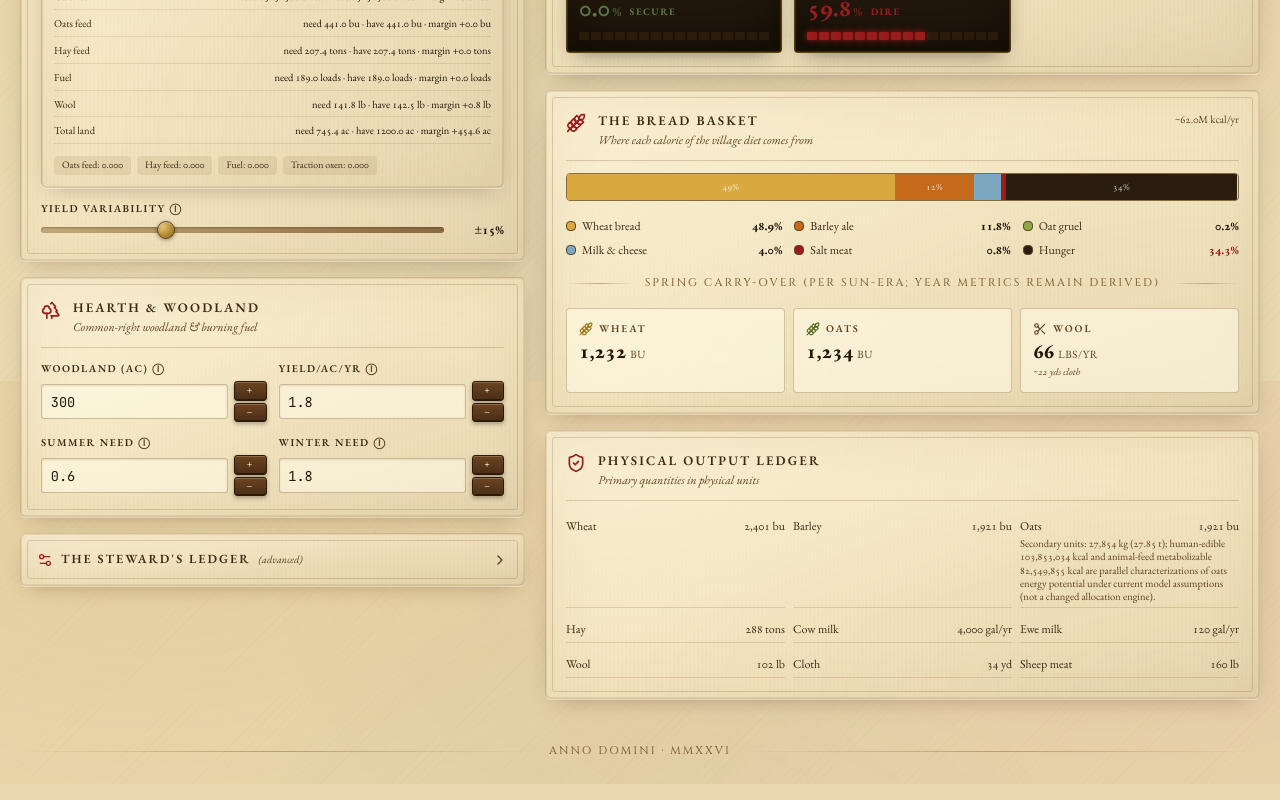
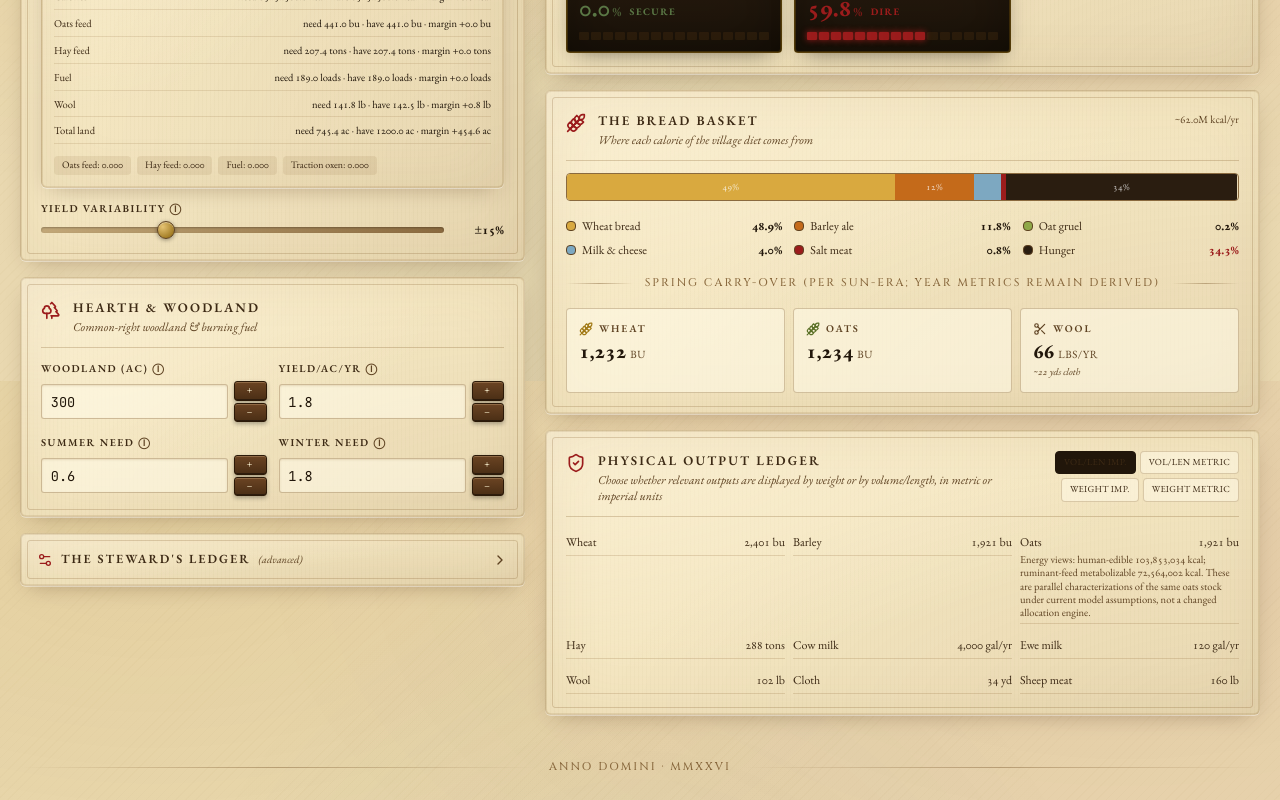
Before and after one commit to cmtalleyrand/medieval-village-sim, a React (Vite) app: page / in a window 1280 px wide. Shown: the part 1219-2019 px from the top of the page. Built offline with nearby package versions, Linux system fonts and the light colour scheme; a web font is replaced by a local one.

Commit message:
Add unit display toggle for physical ledger

```diff
--- a/package.json
+++ b/package.json
@@ -8,7 +8,8 @@
     "build": "vite build",
     "preview": "vite preview",
     "clean": "rm -rf dist server.js",
-    "lint": "tsc --noEmit"
+    "lint": "tsc --noEmit",
+    "test:unit": "tsx src/lib/unitDisplay.test.ts"
   },
   "dependencies": {
     "@google/genai": "^1.29.0",
--- a/src/components/OutcomesPanel.tsx
+++ b/src/components/OutcomesPanel.tsx
@@ -1,7 +1,8 @@
-import React, { useMemo } from 'react';
+import React, { useMemo, useState } from 'react';
 import { Skull, Flame, Beef, Scissors, Wheat, AlertTriangle, ShieldCheck, ShieldAlert, Scroll, Snowflake, Shirt } from 'lucide-react';
 import { Card, CardHeader, RiskMeter, StatLabel, StatValue, Tooltip, Fleuron } from './ui';
 import { SimParams, SimResult } from '../lib/simulation';
+import { buildPhysicalLedgerRows, type UnitDisplayMode } from '../lib/unitDisplay';
 
 interface Props {
   results: SimResult;
@@ -16,6 +17,8 @@ export function OutcomesPanel({ results, params, isSimulating }: Props) {
   const dailyKcal = params.households * (params.kcalPerDay.male * params.peoplePerHH.male + params.kcalPerDay.female * params.peoplePerHH.female + params.kcalPerDay.child * params.peoplePerHH.child);
   const yearlyKcal = dailyKcal * DAYS_PER_YEAR;
   const monthlyKcal = yearlyKcal / MONTHS_PER_YEAR;
+  const [unitMode, setUnitMode] = useState<UnitDisplayMode>('extentImperial');
+  const physicalLedgerRows = useMemo(() => buildPhysicalLedgerRows(results.conversionAudit, unitMode), [results.conversionAudit, unitMode]);
 
   const diet = useMemo(() => {
     const t = (results.diet.wheat + results.diet.barley + results.diet.oats + results.diet.dairy + results.diet.meat + results.diet.deficit) || 1;
@@ -172,25 +175,47 @@ export function OutcomesPanel({ results, params, isSimulating }: Props) {
       <Card>
         <CardHeader
           title="Physical Output Ledger"
-          subtitle="Primary quantities in physical units"
+          subtitle="Choose whether relevant outputs are displayed by weight or by volume/length, in metric or imperial units"
           icon={<ShieldCheck className="w-5 h-5" />}
+          right={<UnitModeToggle value={unitMode} onChange={setUnitMode} />}
         />
         <div className="grid grid-cols-2 lg:grid-cols-3 gap-2 text-[0.75rem]">
-          <LedgerRow label="Wheat" value={`${Math.round(results.conversionAudit.physicalOutputs.grainBushels.wheat).toLocaleString()} bu`} />
-          <LedgerRow label="Barley" value={`${Math.round(results.conversionAudit.physicalOutputs.grainBushels.barley).toLocaleString()} bu`} />
-          <LedgerRow
-            label="Oats"
-            value={`${Math.round(results.conversionAudit.physicalOutputs.grainBushels.oats).toLocaleString()} bu`}
-            sub={`Secondary units: ${Math.round(results.conversionAudit.foods.oatsReported.oatsKg).toLocaleString()} kg (${results.conversionAudit.foods.oatsReported.oatsTonnes.toFixed(2)} t); human-edible ${Math.round(results.conversionAudit.foods.oatsReported.oatsHumanKcal).toLocaleString()} kcal and animal-feed metabolizable ${Math.round(results.conversionAudit.foods.oatsReported.oatsAnimalFeedKcal).toLocaleString()} kcal are parallel characterizations of oats energy potential under current model assumptions (not a changed allocation engine).`}
-          />
-          <LedgerRow label="Hay" value={`${Math.round(results.conversionAudit.physicalOutputs.hayTons).toLocaleString()} tons`} />
-          <LedgerRow label="Cow milk" value={`${Math.round(results.conversionAudit.physicalOutputs.milkGallons.cow).toLocaleString()} gal/yr`} />
-          <LedgerRow label="Ewe milk" value={`${Math.round(results.conversionAudit.physicalOutputs.milkGallons.ewe).toLocaleString()} gal/yr`} />
-          <LedgerRow label="Wool" value={`${Math.round(results.conversionAudit.physicalOutputs.woolLbs).toLocaleString()} lb`} />
-          <LedgerRow label="Cloth" value={`${Math.round(results.conversionAudit.physicalOutputs.clothYards).toLocaleString()} yd`} />
-          <LedgerRow label="Sheep meat" value={`${Math.round(results.conversionAudit.physicalOutputs.meatLbs.sheep).toLocaleString()} lb`} />
+          {physicalLedgerRows.map((row) => (
+            <div key={row.key}>
+              <LedgerRow label={row.label} value={row.value} sub={row.sub} />
+            </div>
+          ))}
         </div>
       </Card>
+    </div>
+  );
+}
+
+const UNIT_MODE_OPTIONS: Array<{ value: UnitDisplayMode; label: string }> = [
+  { value: 'extentImperial', label: 'Vol/len imp.' },
+  { value: 'extentMetric', label: 'Vol/len metric' },
+  { value: 'weightImperial', label: 'Weight imp.' },
+  { value: 'weightMetric', label: 'Weight metric' },
+];
+
+function UnitModeToggle({ value, onChange }: { value: UnitDisplayMode; onChange: (value: UnitDisplayMode) => void }) {
+  return (
+    <div className="flex flex-wrap justify-end gap-1 max-w-[14rem]">
+      {UNIT_MODE_OPTIONS.map((option) => (
+        <button
+          key={option.value}
+          type="button"
+          onClick={() => onChange(option.value)}
+          className={`px-2 py-1 rounded-sm border text-[0.58rem] uppercase tracking-wide transition ${
+            value === option.value
+              ? 'bg-[var(--color-ink-500)] text-[var(--color-parchment)] border-[var(--color-ink-500)]'
+              : 'bg-[rgba(255,250,230,0.55)] text-[var(--color-ink-400)] border-[rgba(120,80,30,0.25)] hover:border-[var(--color-ink-300)]'
+          }`}
+          aria-pressed={value === option.value}
+        >
+          {option.label}
+        </button>
+      ))}
     </div>
   );
 }
--- a/src/lib/simulation.ts
+++ b/src/lib/simulation.ts
@@ -288,12 +288,12 @@ function buildConversionAudit(params: SimParams): ConversionAudit {
     foods: {
       wheat: { volumeM3: null, weightKg: wheatKg, energy: { ruminantOnlyKcal: 0, animalDirectKcal: 0, humanProcessedKcal: 0, processingWasteAnimalKcal: 0, humanDirectKcal: wheatKg * params.foodEnergyModel.energyKcalPerKg.wheat } },
       barley: { volumeM3: null, weightKg: barleyKg, energy: { ruminantOnlyKcal: 0, animalDirectKcal: 0, humanProcessedKcal: barleyProcessed, processingWasteAnimalKcal: barleyWaste, humanDirectKcal: barleyGross * 0.25 } },
-      oats: { volumeM3: null, weightKg: oatsKg, energy: { ruminantOnlyKcal: 0, animalDirectKcal: oatsKg * params.foodEnergyModel.metabolizableKcalPerKg.oatsForMonogastrics, humanProcessedKcal: 0, processingWasteAnimalKcal: 0, humanDirectKcal: oatsKg * params.foodEnergyModel.energyKcalPerKg.oats } },
+      oats: { volumeM3: null, weightKg: oatsKg, energy: { ruminantOnlyKcal: 0, animalDirectKcal: oatsKg * params.foodEnergyModel.metabolizableKcalPerKg.oatsForRuminants, humanProcessedKcal: 0, processingWasteAnimalKcal: 0, humanDirectKcal: oatsKg * params.foodEnergyModel.energyKcalPerKg.oats } },
       oatsReported: {
         oatsKg,
         oatsTonnes,
         oatsHumanKcal: oatsKg * params.foodEnergyModel.energyKcalPerKg.oats,
-        oatsAnimalFeedKcal: oatsKg * params.foodEnergyModel.metabolizableKcalPerKg.oatsForMonogastrics,
+        oatsAnimalFeedKcal: oatsKg * params.foodEnergyModel.metabolizableKcalPerKg.oatsForRuminants,
       },
       hay: { volumeM3: null, weightKg: hayKg, energy: { ruminantOnlyKcal: hayKg * params.foodEnergyModel.metabolizableKcalPerKg.hayForRuminants, animalDirectKcal: 0, humanProcessedKcal: 0, processingWasteAnimalKcal: 0, humanDirectKcal: 0 } },
       dairy: { volumeM3: null, weightKg: (params.households * params.animalsPerHH.cows * cowGallonsPerYear + eweCount * eweSeasonMonths * eweGallonsPerMonthInSeason) * 3.9, energy: { ruminantOnlyKcal: 0, animalDirectKcal: 0, humanProcessedKcal: 0, processingWasteAnimalKcal: 0, humanDirectKcal: params.households * params.animalsPerHH.cows * params.production.cowDairyKcal * 12  } },
--- /dev/null
+++ b/src/lib/unitDisplay.ts
@@ -0,0 +1,94 @@
+import type { ConversionAudit } from './simulation';
+
+export type UnitDisplayMode = 'weightMetric' | 'weightImperial' | 'extentMetric' | 'extentImperial';
+
+export interface LedgerDisplayRow {
+  key: string;
+  label: string;
+  value: string;
+  sub?: string;
+}
+
+const KG_PER_LB = 0.45359237;
+const KG_PER_SHORT_TON = 907.18474;
+const LITERS_PER_US_BUSHEL = 35.23907016688;
+const LITERS_PER_US_GALLON = 3.785411784;
+const METERS_PER_YARD = 0.9144;
+const MILK_KG_PER_GALLON = 3.9;
+
+export function buildPhysicalLedgerRows(audit: ConversionAudit, mode: UnitDisplayMode): LedgerDisplayRow[] {
+  const outputs = audit.physicalOutputs;
+  const oatsReport = audit.foods.oatsReported;
+
+  return [
+    grainRow('wheat', 'Wheat', outputs.grainBushels.wheat, audit.foods.wheat.weightKg, mode),
+    grainRow('barley', 'Barley', outputs.grainBushels.barley, audit.foods.barley.weightKg, mode),
+    {
+      ...grainRow('oats', 'Oats', outputs.grainBushels.oats, oatsReport.oatsKg, mode),
+      sub: `Energy views: human-edible ${formatInteger(oatsReport.oatsHumanKcal)} kcal; ruminant-feed metabolizable ${formatInteger(oatsReport.oatsAnimalFeedKcal)} kcal. These are parallel characterizations of the same oats stock under current model assumptions, not a changed allocation engine.`,
+    },
+    massRow('hay', 'Hay', audit.foods.hay.weightKg, mode, { imperialNative: outputs.hayTons, imperialNativeUnit: 'tons' }),
+    milkRow('cowMilk', 'Cow milk', outputs.milkGallons.cow, mode),
+    milkRow('eweMilk', 'Ewe milk', outputs.milkGallons.ewe, mode),
+    massRow('wool', 'Wool', outputs.woolLbs * KG_PER_LB, mode),
+    clothRow(outputs.clothYards, mode),
+    massRow('sheepMeat', 'Sheep meat', outputs.meatLbs.sheep * KG_PER_LB, mode),
+  ];
+}
+
+function grainRow(key: string, label: string, bushels: number, kg: number, mode: UnitDisplayMode): LedgerDisplayRow {
+  if (mode === 'weightMetric') return { key, label, value: formatMetricMass(kg) };
+  if (mode === 'weightImperial') return { key, label, value: formatImperialMass(kg) };
+  if (mode === 'extentMetric') return { key, label, value: formatMetricVolume(bushels * LITERS_PER_US_BUSHEL) };
+  return { key, label, value: `${formatInteger(bushels)} bu` };
+}
+
+function massRow(
+  key: string,
+  label: string,
+  kg: number,
+  mode: UnitDisplayMode,
+  native?: { imperialNative: number; imperialNativeUnit: string }
+): LedgerDisplayRow {
+  if (mode === 'weightMetric' || mode === 'extentMetric') return { key, label, value: formatMetricMass(kg) };
+  if (native && mode === 'extentImperial') return { key, label, value: `${formatInteger(native.imperialNative)} ${native.imperialNativeUnit}` };
+  return { key, label, value: formatImperialMass(kg) };
+}
+
+function milkRow(key: string, label: string, gallons: number, mode: UnitDisplayMode): LedgerDisplayRow {
+  if (mode === 'weightMetric') return { key, label, value: formatMetricMass(gallons * MILK_KG_PER_GALLON) };
+  if (mode === 'weightImperial') return { key, label, value: formatImperialMass(gallons * MILK_KG_PER_GALLON) };
+  if (mode === 'extentMetric') return { key, label, value: `${formatInteger(gallons * LITERS_PER_US_GALLON)} L/yr` };
+  return { key, label, value: `${formatInteger(gallons)} gal/yr` };
+}
+
+function clothRow(yards: number, mode: UnitDisplayMode): LedgerDisplayRow {
+  if (mode === 'weightMetric') return { key: 'cloth', label: 'Cloth', value: formatMetricMass(yards * 3 * KG_PER_LB), sub: 'wool equivalent' };
+  if (mode === 'weightImperial') return { key: 'cloth', label: 'Cloth', value: `${formatInteger(yards * 3)} lb wool eq.` };
+  if (mode === 'extentMetric') return { key: 'cloth', label: 'Cloth', value: `${formatInteger(yards * METERS_PER_YARD)} m` };
+  return { key: 'cloth', label: 'Cloth', value: `${formatInteger(yards)} yd` };
+}
+
+function formatMetricMass(kg: number): string {
+  if (kg >= 1000) return `${formatDecimal(kg / 1000, 1)} t`;
+  return `${formatInteger(kg)} kg`;
+}
+
+function formatImperialMass(kg: number): string {
+  const lb = kg / KG_PER_LB;
+  if (kg >= KG_PER_SHORT_TON) return `${formatDecimal(kg / KG_PER_SHORT_TON, 1)} tons`;
+  return `${formatInteger(lb)} lb`;
+}
+
+function formatMetricVolume(liters: number): string {
+  if (liters >= 1000) return `${formatDecimal(liters / 1000, 1)} m³`;
+  return `${formatInteger(liters)} L`;
+}
+
+function formatInteger(value: number): string {
+  return Math.round(value).toLocaleString();
+}
+
+function formatDecimal(value: number, fractionDigits: number): string {
+  return value.toLocaleString(undefined, { minimumFractionDigits: fractionDigits, maximumFractionDigits: fractionDigits });
+}
```
Also changed, not shown: 1 other file (tests, documents, lock files or other folders).
